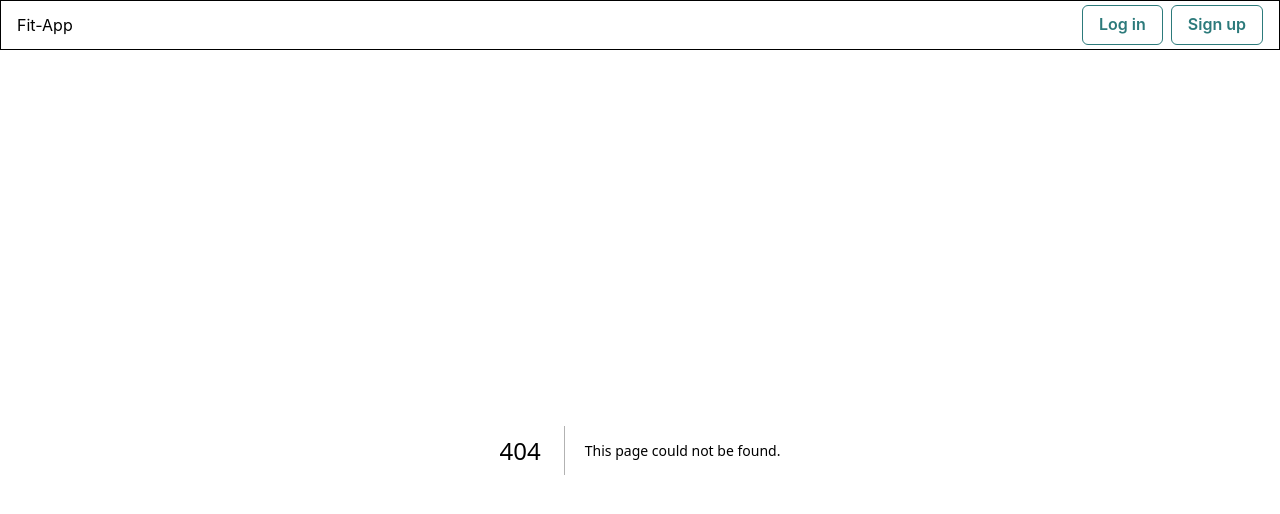
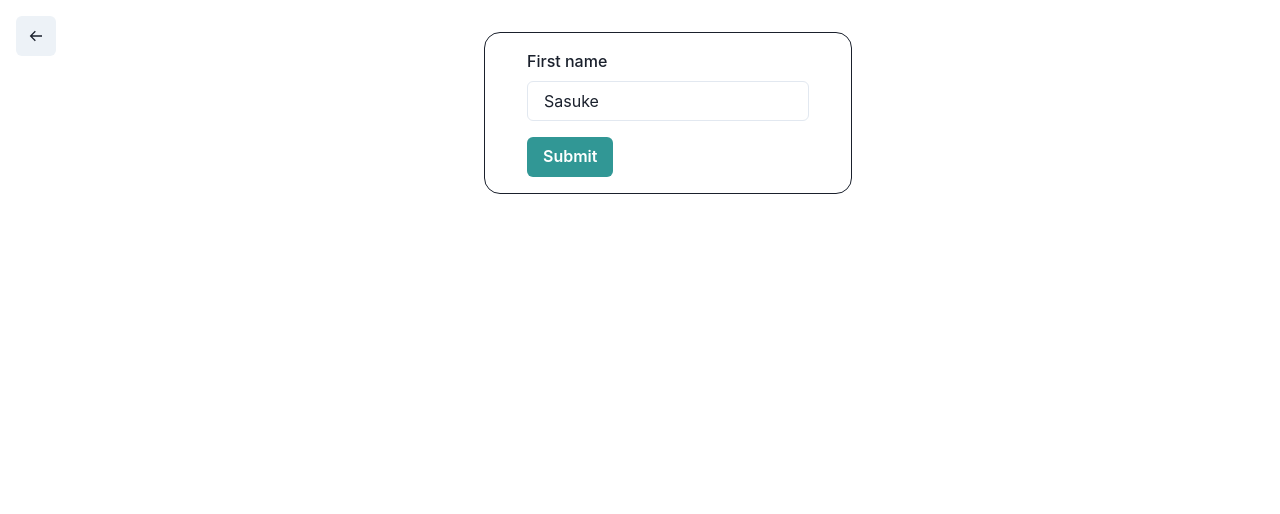
Before and after one commit to veccv/fit-app-v5-front, a Next.js app: page /login in a window 1280 px wide. Before the commit this address had no page. Shown: the top 514 px of the page. Built offline with nearby package versions, Linux system fonts and the light colour scheme.

Commit message:
Added Formik and React-Icons dependencies, updated NavBar component with routing, and adjusted global CSS styles

```diff
--- /dev/null
+++ b/components/LoginForm.tsx
@@ -0,0 +1,56 @@
+import { Field, Form, Formik } from "formik";
+import {
+  Button,
+  FormControl,
+  FormErrorMessage,
+  FormLabel,
+  Input,
+} from "@chakra-ui/react";
+
+const LoginForm = () => {
+  function validateName(value: string) {
+    let error;
+    if (!value) {
+      error = "Name is required";
+    } else if (value.toLowerCase() !== "naruto") {
+      error = "Jeez! You're not a fan 😱";
+    }
+    return error;
+  }
+
+  return (
+    <Formik
+      initialValues={{ name: "Sasuke" }}
+      onSubmit={(values, actions) => {
+        setTimeout(() => {
+          alert(JSON.stringify(values, null, 2));
+          actions.setSubmitting(false);
+        }, 1000);
+      }}
+    >
+      {(props) => (
+        <Form>
+          <Field name="name" validate={validateName}>
+            {({ field, form }: { field: any; form: any }) => (
+              <FormControl isInvalid={form.errors.name && form.touched.name}>
+                <FormLabel>First name</FormLabel>
+                <Input {...field} placeholder="name" />
+                <FormErrorMessage>{form.errors.name}</FormErrorMessage>
+              </FormControl>
+            )}
+          </Field>
+          <Button
+            mt={4}
+            colorScheme="teal"
+            isLoading={props.isSubmitting}
+            type="submit"
+          >
+            Submit
+          </Button>
+        </Form>
+      )}
+    </Formik>
+  );
+};
+
+export default LoginForm;
--- a/components/NavBar.tsx
+++ b/components/NavBar.tsx
@@ -1,13 +1,16 @@
-import { Button, Flex, Stack, Text } from "@chakra-ui/react";
+import { Box, Button, Flex, Stack, Text } from "@chakra-ui/react";
 import { ReactNode } from "react";
+import { useRouter } from "next/router";
 
 interface NavBarProps {
   children: ReactNode;
 }
 
 const NavBar = ({ children }: NavBarProps) => {
+  const { push, pathname } = useRouter();
   return (
     <>
+      {pathname !== "/register" && pathname !== "/login" && (
         <Flex
           border="1px"
           w="100%"
@@ -19,15 +22,26 @@ const NavBar = ({ children }: NavBarProps) => {
         >
           <Text>Fit-App</Text>
           <Stack direction="row">
-          <Button colorScheme="teal" variant="outline">
+            <Button
+              colorScheme="teal"
+              variant="outline"
+              onClick={() => push("/login")}
+            >
               Log in
             </Button>
-          <Button colorScheme="teal" variant="outline">
+            <Button
+              colorScheme="teal"
+              variant="outline"
+              onClick={() => push("/register")}
+            >
               Sign up
             </Button>
           </Stack>
         </Flex>
+      )}
+      <Box w="100%" h="100%">
         {children}
+      </Box>
     </>
   );
 };
--- a/package.json
+++ b/package.json
@@ -12,11 +12,13 @@
     "@chakra-ui/react": "^2.8.2",
     "@emotion/react": "^11.11.3",
     "@emotion/styled": "^11.11.0",
+    "formik": "^2.4.5",
     "framer-motion": "^11.0.3",
     "next": "14.1.0",
     "prettier": "^3.2.5",
     "react": "^18",
-    "react-dom": "^18"
+    "react-dom": "^18",
+    "react-icons": "^5.0.1"
   },
   "devDependencies": {
     "@types/node": "^20",
--- /dev/null
+++ b/pages/login.tsx
@@ -0,0 +1,36 @@
+import { Flex, IconButton } from "@chakra-ui/react";
+import { BiArrowBack } from "react-icons/bi";
+import { useRouter } from "next/router";
+import LoginForm from "@/components/LoginForm";
+
+const LoginPage = () => {
+  const { push } = useRouter();
+
+  return (
+    <Flex w="100%" h="100%" justifyContent="space-between">
+      <IconButton
+        aria-label="Search database"
+        icon={<BiArrowBack />}
+        mt="1em"
+        ml="1em"
+        onClick={() => push("/")}
+        w="1%"
+      />
+      <Flex w="100%" alignItems="center" justifyContent="center">
+        <Flex
+          w={{ sm: "70%", md: "30%" }}
+          border="1px"
+          borderRadius="1em"
+          p="1em"
+          mt="2em"
+          alignItems="center"
+          justifyContent="center"
+        >
+          <LoginForm />
+        </Flex>
+      </Flex>
+    </Flex>
+  );
+};
+
+export default LoginPage;
--- /dev/null
+++ b/pages/register.tsx
@@ -0,0 +1,5 @@
+const RegisterPage = () => {
+  return <>Rejestracja</>;
+};
+
+export default RegisterPage;
--- a/styles/globals.css
+++ b/styles/globals.css
@@ -1,12 +1,7 @@
 
-* {
-    box-sizing: border-box;
+html, body {
+    width: 100vw;
+    height: 100vh;
     padding: 0;
     margin: 0;
 }
-
-html,
-body {
-    max-width: 100vw;
-    overflow-x: hidden;
-}
```
Also changed, not shown: 1 other file (tests, documents, lock files or other folders). Lines whose indentation alone changed are shown as unchanged.
